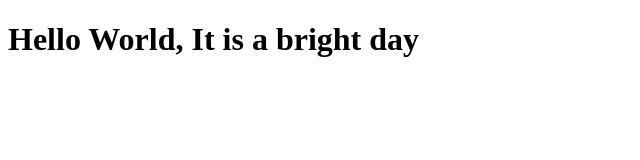
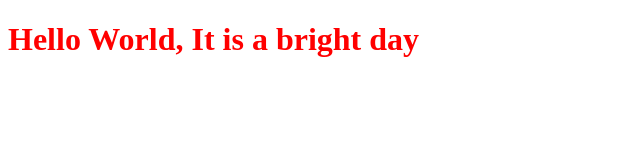
Before and after one commit to rholibobo/commit, a plain HTML site: page index.html in a window 1280 px wide. Shown: the whole page, without its empty margins (0-640 px from the left). Drawn offline with Linux system fonts and the light colour scheme.

Commit message:
changed the color of my text

```diff
--- a/index.html
+++ b/index.html
@@ -7,6 +7,6 @@
     <title>HTML BLOCK AND INLINE ELEMENTS</title>
 </head>
 <body>
-    <h1>Hello World, It is a bright day</h1>
+    <h1 style="color: red; ">Hello World, It is a bright day</h1>
 </body>
 </html>
```
